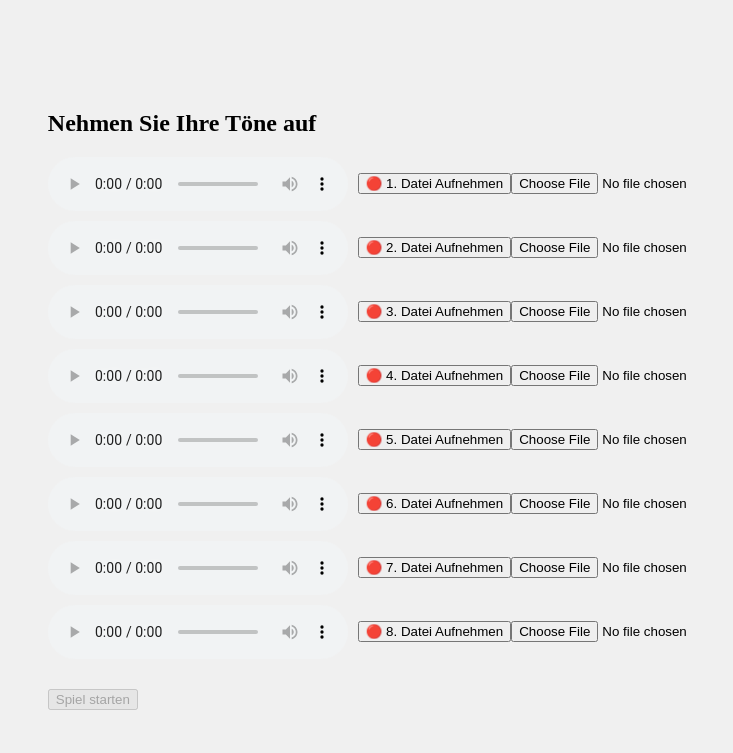
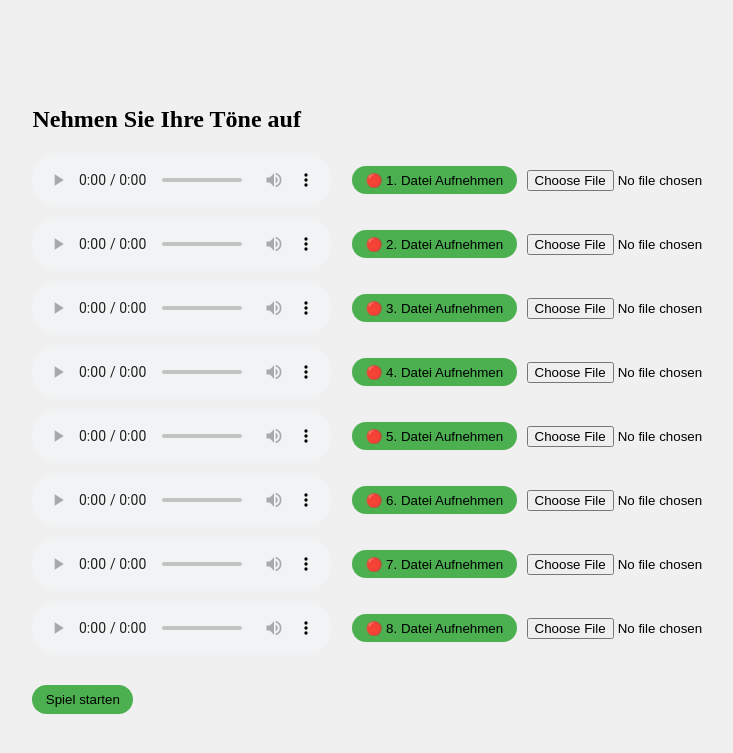
Before and after one commit to rosenclosed/klangmemory, a PHP site: page / in a window 1280 px wide. Shown: the top 753 px of the page, without its empty margins (234-967 px from the left). Run offline with PHP 8.4, Linux system fonts and the light colour scheme.

Commit message:
adds neccessary styles

```diff
--- a/css/style.css
+++ b/css/style.css
@@ -22,6 +22,7 @@ body {
 .recording-item {
   display: flex;
   align-items: center;
+  gap: 10px;
   margin-bottom: 10px;
 }
 
@@ -84,4 +85,17 @@ body {
   top: 50%;
   left: 50%;
   transform: translate(-50%, -50%);
+}
+
+button {
+  border-radius: 1rem;
+  background-color: #4CAF50;
+  color: black;
+  border: 0px;
+  cursor: pointer;
+  padding: 0.5em 1em;
+}
+
+.invisible {
+  visibility: hidden;
 }/*# sourceMappingURL=style.css.map */
--- a/css/style.min.css
+++ b/css/style.min.css
@@ -1 +1 @@
-body{display:flex;flex-direction:column;align-items:center;justify-content:center;height:100vh;margin:0;background-color:#f0f0f0}#record-section,#game-board{margin:20px}#recordings-list{display:flex;flex-direction:column;align-items:flex-start;margin-bottom:20px}.recording-item{display:flex;align-items:center;margin-bottom:10px}.recording-item audio{margin-right:10px}#game-board{display:grid;grid-template-columns:repeat(4, 1fr);gap:10px}.card{width:100px;height:100px;background-color:#fff;border:1px solid #ccc;display:flex;justify-content:center;align-items:center;cursor:pointer;position:relative;perspective:1000px}.card.flip .card-inner{transform:rotateY(180deg)}.card-inner{position:absolute;width:100%;height:100%;transition:transform .6s;transform-style:preserve-3d}.card-front,.card-back{position:absolute;width:100%;height:100%;backface-visibility:hidden;display:flex;justify-content:center;align-items:center;font-size:24px}.card-back{transform:rotateY(180deg);background-color:#4caf50;position:relative}.card-back img{max-width:calc(100% - 20px);max-height:calc(100% - 20px);position:absolute;top:50%;left:50%;transform:translate(-50%, -50%)}/*# sourceMappingURL=style.min.css.map */
+body{display:flex;flex-direction:column;align-items:center;justify-content:center;height:100vh;margin:0;background-color:#f0f0f0}#record-section,#game-board{margin:20px}#recordings-list{display:flex;flex-direction:column;align-items:flex-start;margin-bottom:20px}.recording-item{display:flex;align-items:center;gap:10px;margin-bottom:10px}.recording-item audio{margin-right:10px}#game-board{display:grid;grid-template-columns:repeat(4, 1fr);gap:10px}.card{width:100px;height:100px;background-color:#fff;border:1px solid #ccc;display:flex;justify-content:center;align-items:center;cursor:pointer;position:relative;perspective:1000px}.card.flip .card-inner{transform:rotateY(180deg)}.card-inner{position:absolute;width:100%;height:100%;transition:transform .6s;transform-style:preserve-3d}.card-front,.card-back{position:absolute;width:100%;height:100%;backface-visibility:hidden;display:flex;justify-content:center;align-items:center;font-size:24px}.card-back{transform:rotateY(180deg);background-color:#4caf50;position:relative}.card-back img{max-width:calc(100% - 20px);max-height:calc(100% - 20px);position:absolute;top:50%;left:50%;transform:translate(-50%, -50%)}button{border-radius:1rem;background-color:#4caf50;color:#000;border:0px;cursor:pointer;padding:.5em 1em}.invisible{visibility:hidden}/*# sourceMappingURL=style.min.css.map */
--- a/css/style.scss
+++ b/css/style.scss
@@ -22,8 +22,10 @@ body {
 .recording-item {
     display: flex;
     align-items: center;
+    gap: 10px;
     margin-bottom: 10px;
 }
+
 
 .recording-item audio {
     margin-right: 10px;
@@ -85,3 +87,16 @@ body {
     left: 50%;
     transform: translate(-50%, -50%);
 }
+
+button {
+    border-radius: 1rem;
+    background-color: #4CAF50;
+    color: black;
+    border: 0px;
+    cursor: pointer;
+    padding: 0.5em 1em;
+}
+
+.invisible {
+    visibility: hidden;
+}
```
Also changed, not shown: 2 other files.
